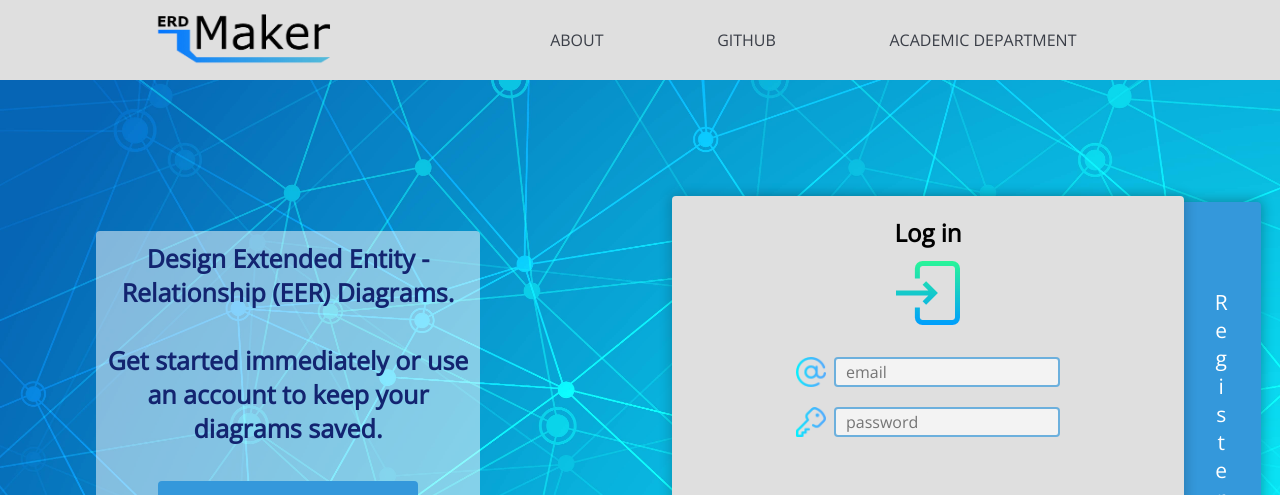
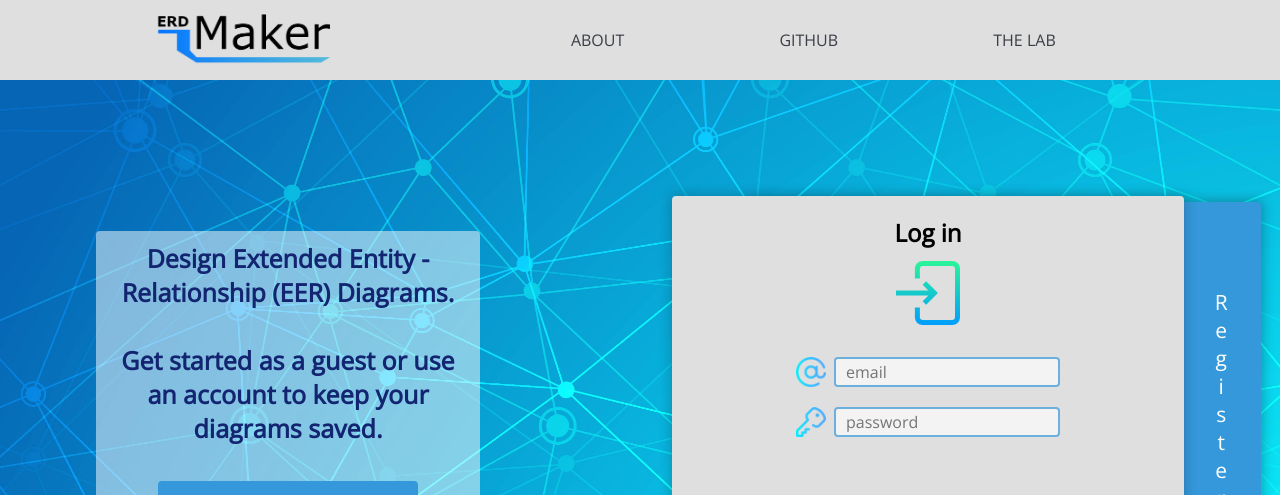
Before and after one commit to erdMaker/erdMaker, a React (Create React App) app: page / in a window 1280 px wide. Shown: the top 495 px of the page. Built offline with nearby package versions, Linux system fonts and the light colour scheme; no server answers.

Commit message:
even more visual changes

```diff
--- a/src/components/navbar/Header.jsx
+++ b/src/components/navbar/Header.jsx
@@ -12,8 +12,8 @@ const Header = () => {
       type: "ext",
     },
     {
-      label: "Academic Department",
-      link: "http://www.ece.upatras.gr/index.php/el/",
+      label: "The Lab",
+      link: "https://hci.ece.upatras.gr/",
       type: "ext",
     },
   ];
--- a/src/components/routes/Home.jsx
+++ b/src/components/routes/Home.jsx
@@ -20,7 +20,7 @@ const Description = (props) => (
       Design Extended Entity - Relationship (EER) Diagrams.
       <br />
       <br />
-      Get started immediately or use an account to keep your diagrams saved.
+      Get started as a guest or use an account to keep your diagrams saved.
     </div>
     <LinkButton
       className="launch-button"
```
